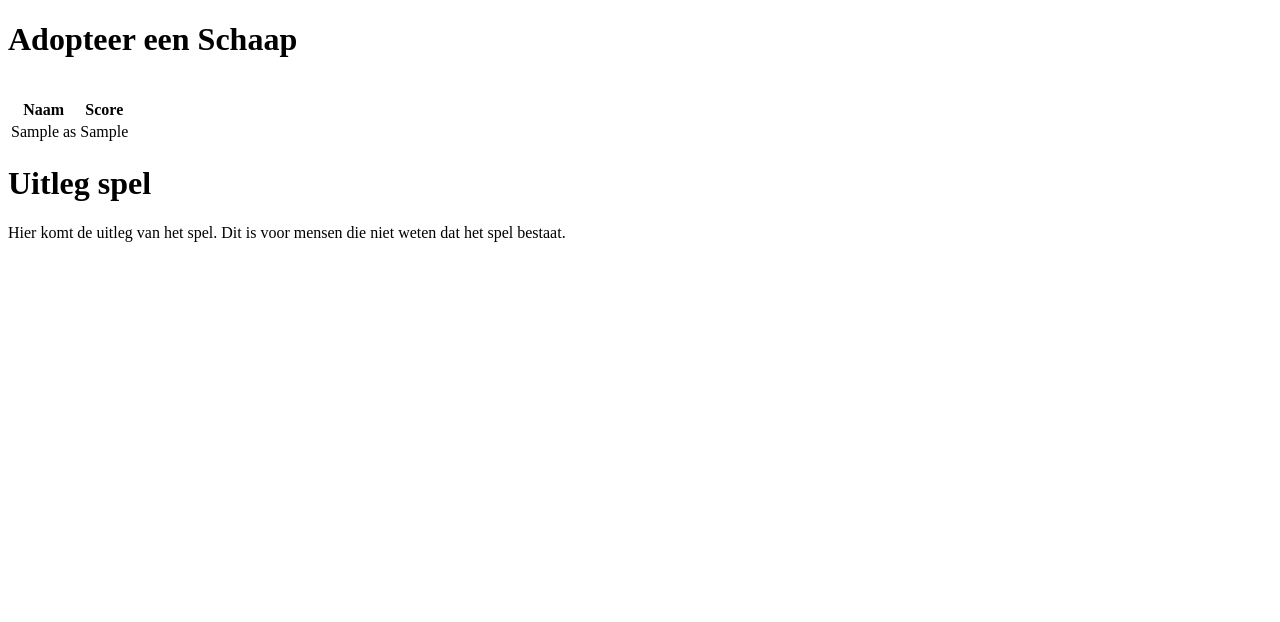
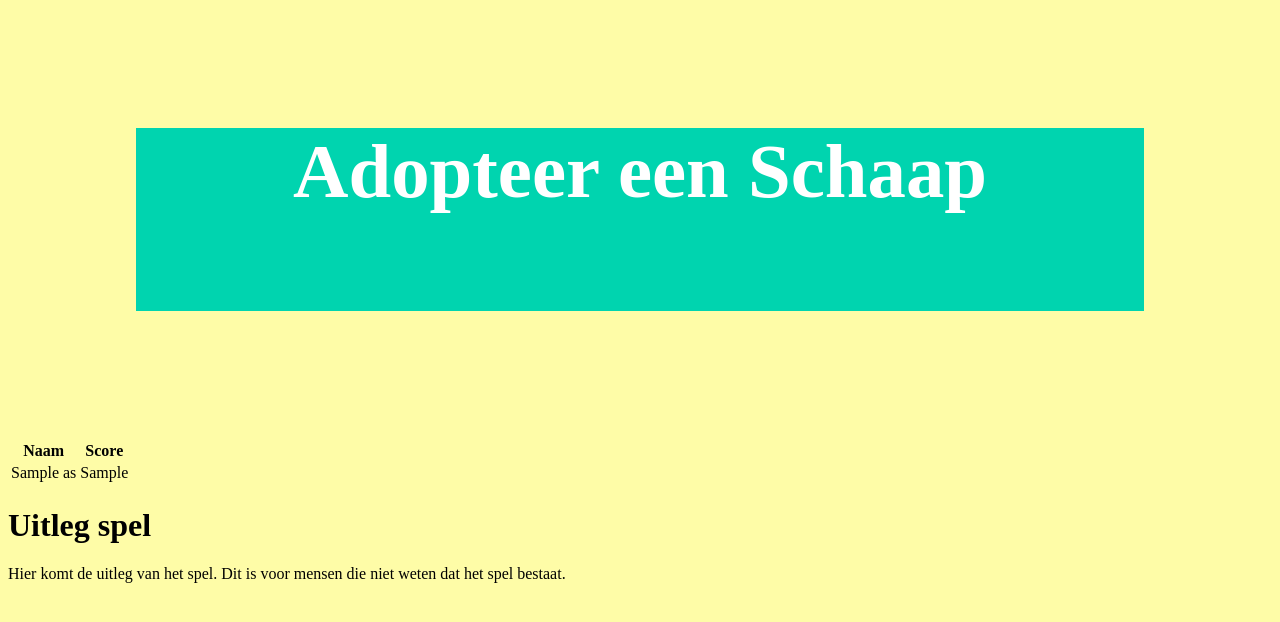
Before and after one commit to CLE3adopteereenschaap/CLE-3---Adopteer-een-schaap, a PHP site: page /scoreboard.php in a window 1280 px wide. Shown: the top 622 px of the page. Run offline with PHP 8.4, Linux system fonts and the light colour scheme; tables that the repository leaves empty or names only in its code hold one stand-in row (values such as "Sample post").

Commit message:
added comments and stylesheet

```diff
--- a/scoreboard.php
+++ b/scoreboard.php
@@ -26,7 +26,7 @@ while($row = mysqli_fetch_assoc($result)){
           content="width=device-width, user-scalable=no, initial-scale=1.0, maximum-scale=1.0, minimum-scale=1.0">
     <meta http-equiv="X-UA-Compatible" content="ie=edge">
 
-
+    <link rel="stylesheet" type="text/css" href="style/bigscreen.css">
     <title>Scoreboard</title>
 
 </head>
@@ -34,12 +34,8 @@ while($row = mysqli_fetch_assoc($result)){
 
 <!--HEADER-->
 <div class="header">
-    <div>
         <h1>Adopteer een Schaap</h1>
-    </div>
-    <div>
-        <img>
-    </div>
+        <img src="">
 </div>
 
 <!--SCORES-->
@@ -51,12 +47,12 @@ while($row = mysqli_fetch_assoc($result)){
         </tr>
 
         <?php
+//        need to change to for loop because of max number of scores
         foreach ($examp as $rows){
         ?>
         <tr>
                 <td><?php echo $rows['name']; ?></td>
                 <td><?php echo $rows['points']; ?></td>
-
         </tr>
         <?php
         }
--- /dev/null
+++ b/style/bigscreen.css
@@ -0,0 +1,16 @@
+body {
+    background: #fefca7;
+}
+
+.header {
+    background: #00d4af;
+    color: white;
+    text-align: center;
+    font-size: 3vw;
+    margin: 10vw;
+}
+
+.header.h1 {
+    background: #00d4af;
+    padding: 1vw;
+}
```
